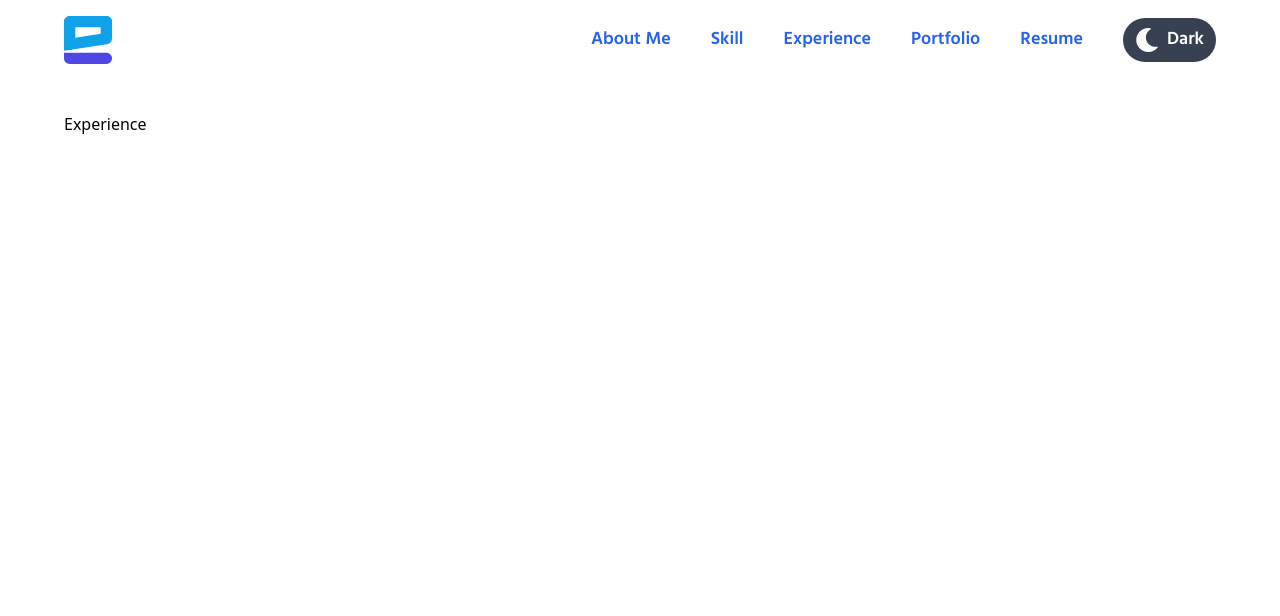
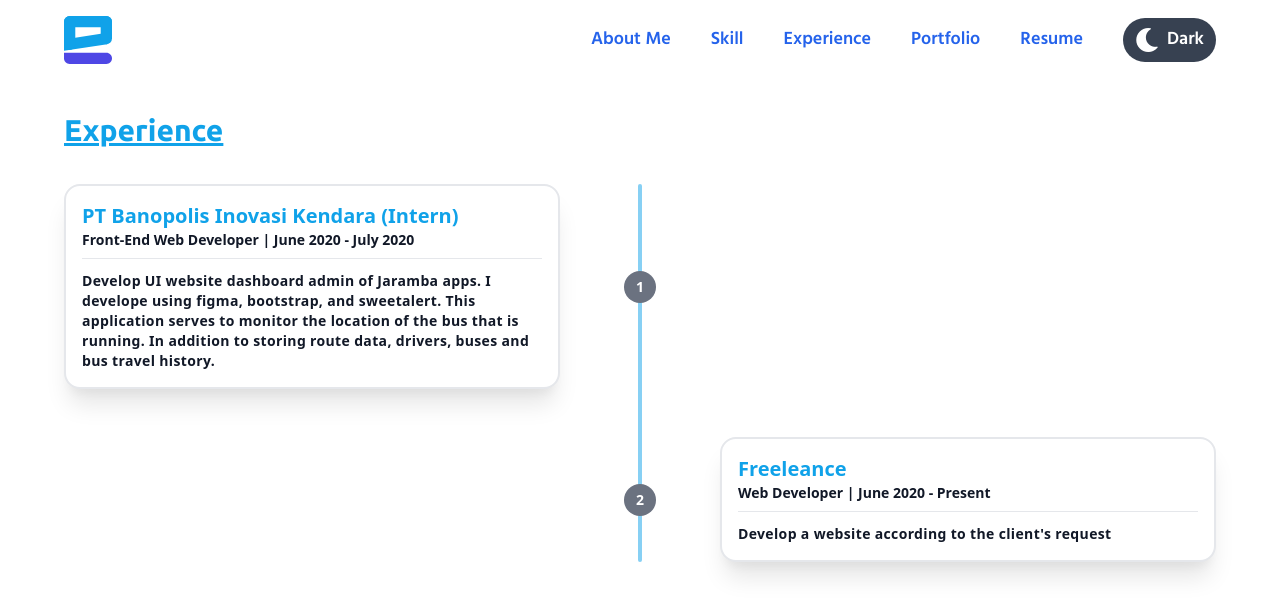
Before and after one commit to edikurniawan-dev/edikurniawan.dev, a React (Create React App) app: page /experience in a window 1280 px wide. Shown: the top 616 px of the page. Built offline with nearby package versions, Linux system fonts and the light colour scheme.

Commit message:
add content of experience page

```diff
--- a/src/pages/Experience.jsx
+++ b/src/pages/Experience.jsx
@@ -1,7 +1,85 @@
 import React from 'react';
 
 const Experience = () => {
-    return <div>Experience</div>;
+    return (
+        <main className="">
+            <h1 className="font-ubuntu text-3xl text-blue-light underline">
+                Experience
+            </h1>
+            <br />
+
+            <div class="h-full flex flex-col justify-center">
+                <div class="py-3 sm:mx-auto w-full px-2 sm:px-0">
+                    <div class="relative text-gray-700 text-sm font-semibold">
+                        {/* <!-- Vertical bar running through middle --> */}
+                        <div class="rounded hidden sm:block w-1 bg-blue-light opacity-50 absolute h-full left-1/2 transform -translate-x-1/2"></div>
+
+                        {/* <!-- Left section, set by justify-start and sm:pr-8 --> */}
+                        <div class="mt-6 sm:mt-0 sm:mb-12 ">
+                            <div class="flex flex-col sm:flex-row items-center">
+                                <div class="flex justify-start w-full mx-auto items-center">
+                                    <div class="w-full sm:w-1/2 sm:pr-20">
+                                        <div class="p-4 shadow-xl bg-white rounded-2xl border-2">
+                                            <h3 class="font-bold text-blue-light text-xl">
+                                                PT Banopolis Inovasi Kendara
+                                                (Intern)
+                                            </h3>
+                                            <p className="mb-2 text-gray-900">
+                                                Front-End Web Developer | June
+                                                2020 - July 2020
+                                            </p>
+                                            <hr />
+                                            <p class="text-sm  tracking-wide text-gray-900 text-opacity-100 mt-3">
+                                                Develop UI website dashboard
+                                                admin of Jaramba apps. I
+                                                develope using figma, bootstrap,
+                                                and sweetalert. This application
+                                                serves to monitor the location
+                                                of the bus that is running. In
+                                                addition to storing route data,
+                                                drivers, buses and bus travel
+                                                history.
+                                            </p>
+                                        </div>
+                                    </div>
+                                </div>
+                                <div class="rounded-full bg-gray-500  text-white w-8 h-8 absolute left-1/2 -translate-y-4 sm:translate-y-0 transform -translate-x-1/2 flex items-center justify-center">
+                                    1
+                                </div>
+                            </div>
+                        </div>
+
+                        {/* <!-- Right section, set by justify-end and sm:pl-8 --> */}
+                        <div class="mt-6 sm:mt-0 sm:mb-12">
+                            <div class="flex flex-col sm:flex-row items-center">
+                                <div class="flex justify-end w-full mx-auto items-center">
+                                    <div class="w-full sm:w-1/2 sm:pl-20">
+                                        <div class="p-4 bg-white border-2 rounded-2xl shadow-xl">
+                                            <h3 class="font-bold text-blue-light text-xl">
+                                                Freeleance
+                                            </h3>
+                                            <p className="mb-2 text-gray-900">
+                                                Web Developer | June 2020 -
+                                                Present
+                                            </p>
+                                            <hr />
+                                            <p class="text-sm  tracking-wide text-gray-900 text-opacity-100 mt-3">
+                                                Develop a website according to
+                                                the client's request
+                                            </p>
+                                        </div>
+                                    </div>
+                                </div>
+                                <div class="rounded-full bg-gray-500  text-white w-8 h-8 absolute left-1/2 -translate-y-4 sm:translate-y-0 transform -translate-x-1/2 flex items-center justify-center">
+                                    2
+                                </div>
+                            </div>
+                        </div>
+                    </div>
+                </div>
+            </div>
+        </main>
+    );
 };
 
 export default Experience;
```
